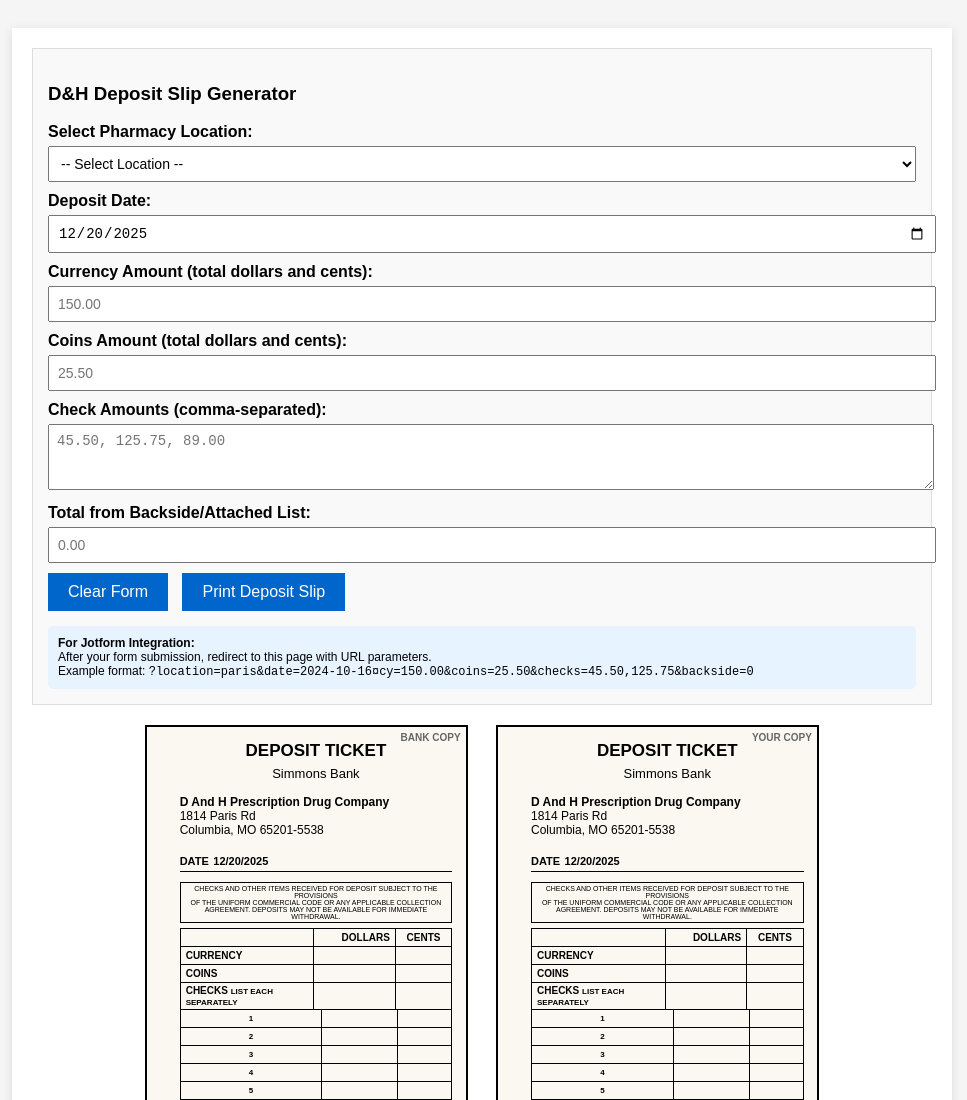
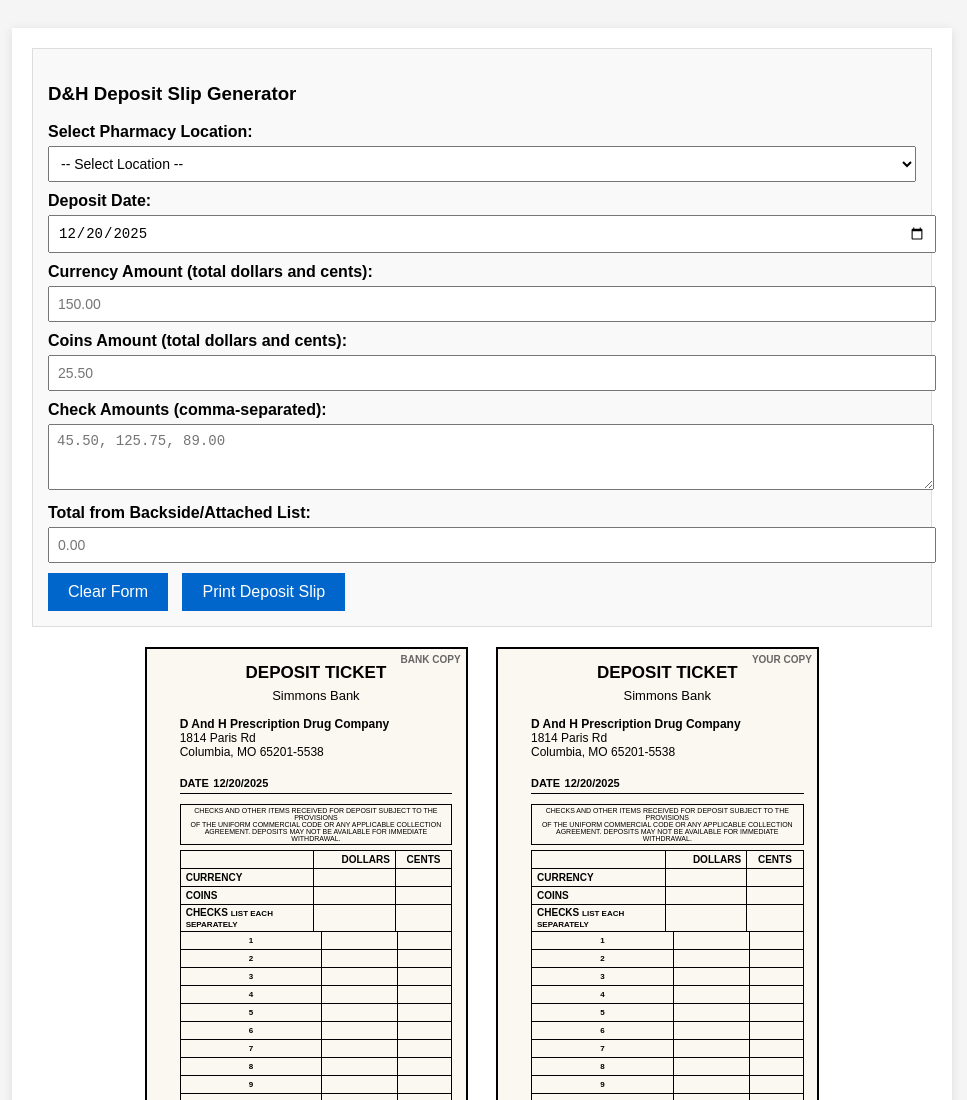
Before and after one commit to dalberty-ops/deposit-slip, a plain HTML site: page index.html in a window 1280 px wide. Shown: the top 1100 px of the page, without its empty margins (158-1125 px from the left). Drawn offline with Linux system fonts and the light colour scheme.

Commit message:
Update index.html

```diff
--- a/index.html
+++ b/index.html
@@ -221,11 +221,7 @@
             <button onclick="clearForm()">Clear Form</button>
             <button onclick="printSlip()">Print Deposit Slip</button>
 
-            <div class="jotform-url">
-                <strong>For Jotform Integration:</strong><br>
-                After your form submission, redirect to this page with URL parameters. <br>
-                Example format: <code>?location=paris&date=2024-10-16&currency=150.00&coins=25.50&checks=45.50,125.75&backside=0</code>
-            </div>
+
         </div>
 
         <div class="slips-container">
```
